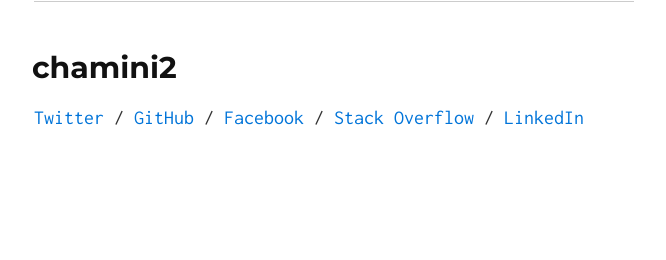
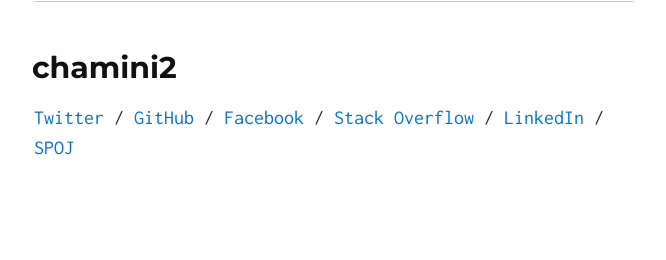
Before and after one commit to chamini2/chamini2.github.io, a Jekyll site: the page built from index.html, in a window 1280 px wide. Shown: the part 2023-2283 px from the top of the page, without its empty margins (306-972 px from the left). Built offline with Jekyll 4.4.1, drawn with Linux system fonts in a browser that asks for light colours; Markdown is read by kramdown in place of the engine named in the settings; before the commit the page ends 2256 px from its top, so only the background shows below that.

Commit message:
Updated the LinkedIn link, added SPOJ link

```diff
--- a/_includes/index.md
+++ b/_includes/index.md
@@ -74,4 +74,4 @@ Now just use your infinite list of Fibonacci numbers, for whatever thing you cou
 
 <!-- ![Matteo Ferrando](https://s.gravatar.com/avatar/a1ed120c8ab66ed191f289cafa0b58ee?s=80) -->
 
-[Twitter](http://twitter.com/chamini2) / [GitHub](http://github.com/chamini2) / [Facebook](http://facebook.com/chamini2) / [Stack Overflow](http://stackoverflow.com/users/1276441/chamini2) / [LinkedIn](http://www.linkedin.com/pub/matteo-ferrando/70/a34/a34)
+[Twitter](http://twitter.com/chamini2) / [GitHub](http://github.com/chamini2) / [Facebook](http://facebook.com/chamini2) / [Stack Overflow](http://stackoverflow.com/users/1276441/chamini2) / [LinkedIn](https://www.linkedin.com/in/chamini2) / [SPOJ](http://www.spoj.com/users/chamini2/)
```
